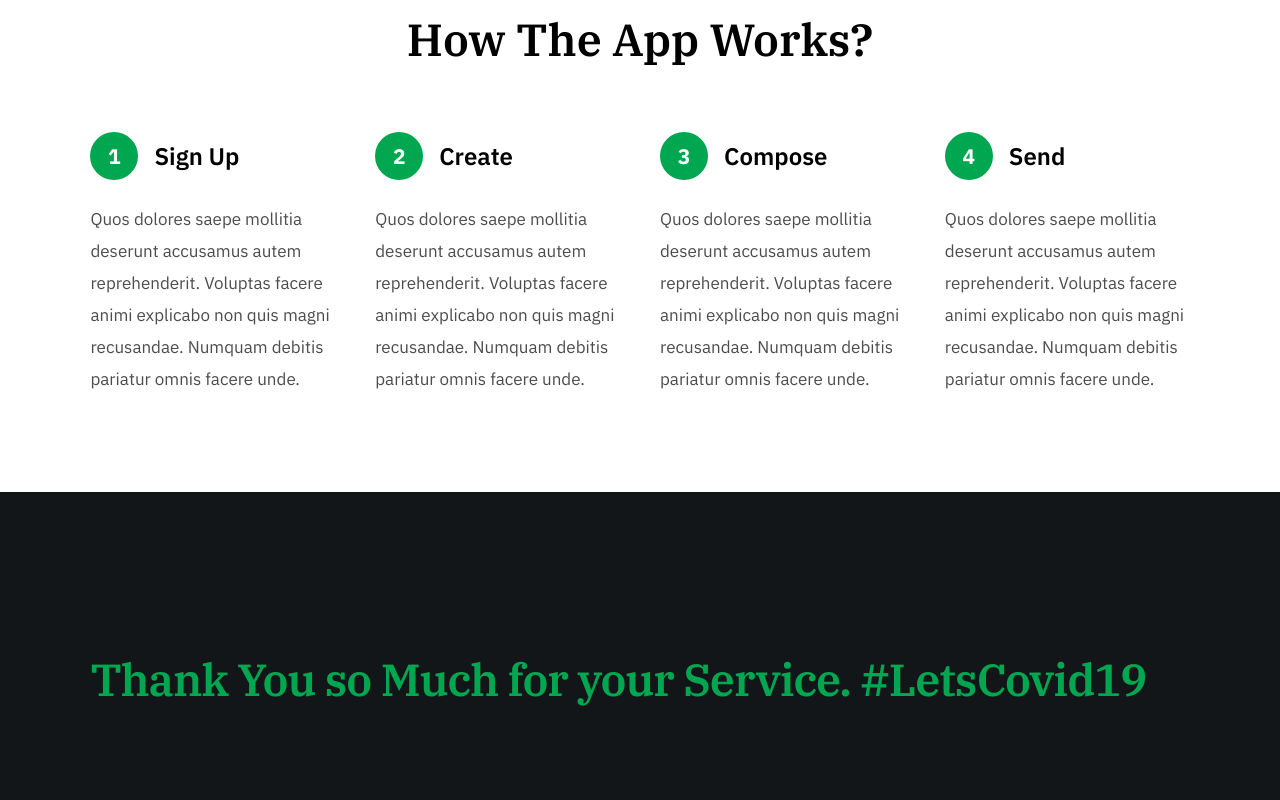
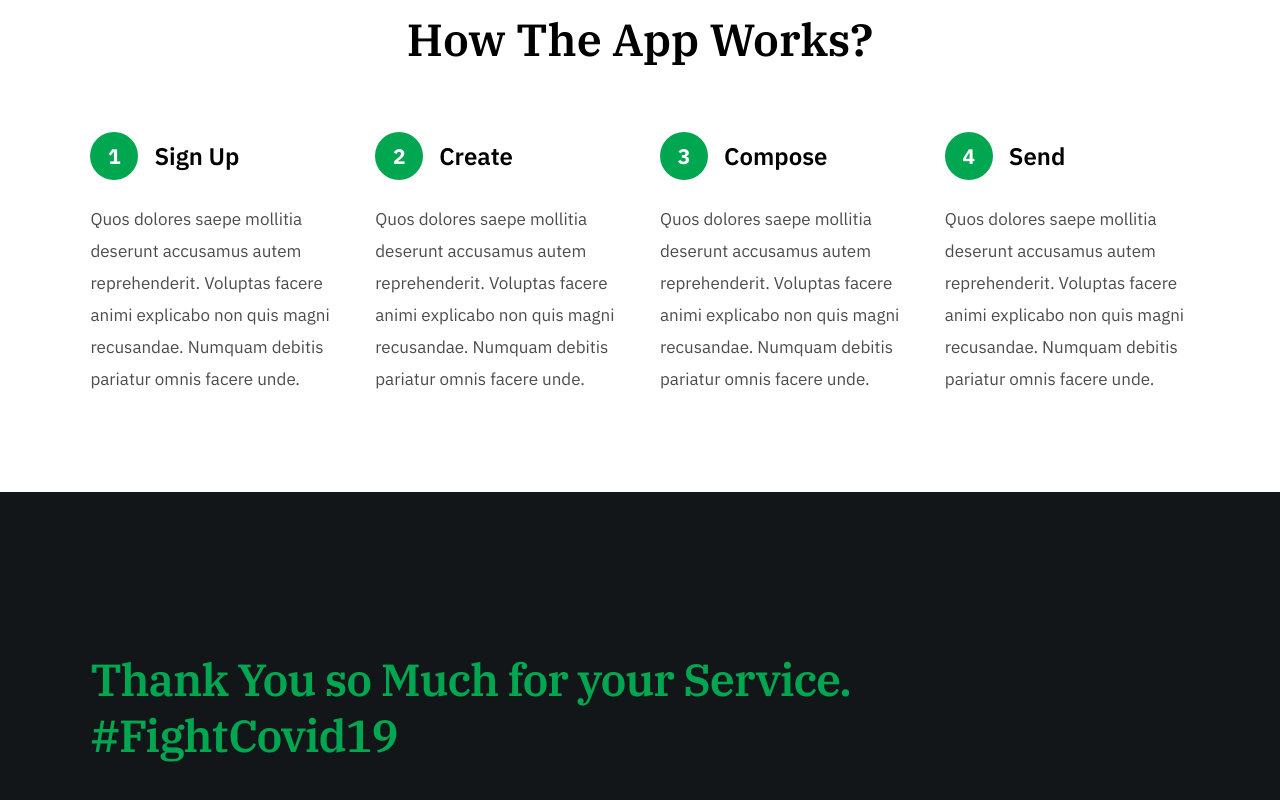
Before and after one commit to Adore96/Curec-Landing-Page, a plain HTML site: page index.html in a window 1280 px wide. Shown: the part 908-1708 px from the top of the page. Drawn offline with Linux system fonts and the light colour scheme; files whose address does not match are found by name.

Commit message:
Update index.html

```diff
--- a/index.html
+++ b/index.html
@@ -532,7 +532,7 @@
         <div class="row footer__top">
             <div class="col-12 md-full">
                 <h1 class="display-2">
-                    Thank You so Much for your Service. #LetsCovid19
+                    Thank You so Much for your Service. #FightCovid19
                 </h1>
                 <!-- <p class="lead">
                     Subscribe for updates, special offers and more.
```
